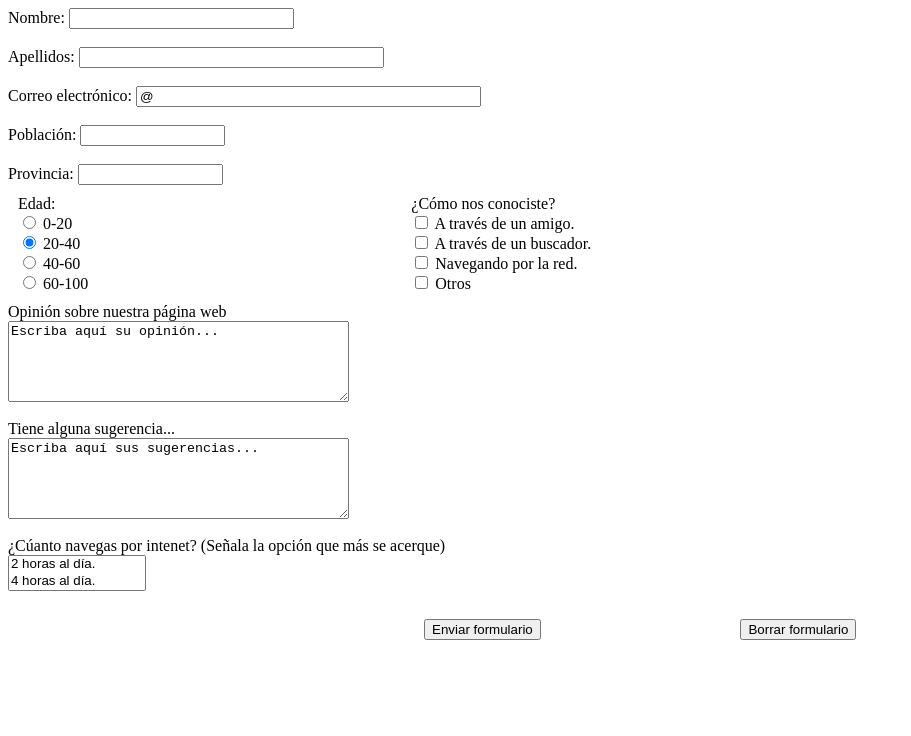
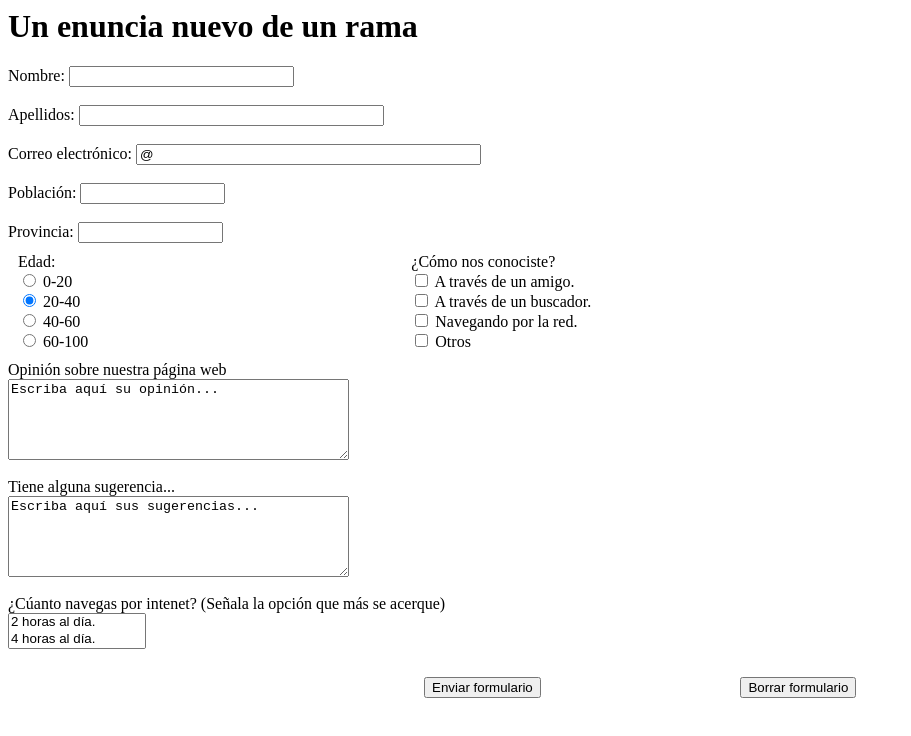
Before and after one commit to AaronVelasco93/Prueba_Python, a plain HTML site: page index.html in a window 1280 px wide. Shown: the whole page, without its empty margins (0-911 px from the left). Drawn offline with Linux system fonts and the light colour scheme.

Commit message:
se agrega un h1 con un texto

```diff
--- a/index.html
+++ b/index.html
@@ -1,3 +1,4 @@
+<h1>Un enuncia nuevo de un rama </h1>
 <form action="mailto:emaildelaempresaquehaceelformulario@email.com" method="post" enctype="text/plain">
 
 Nombre: <input type="text" name="nombre" size="25" maxlength="50"><br><br>
```
